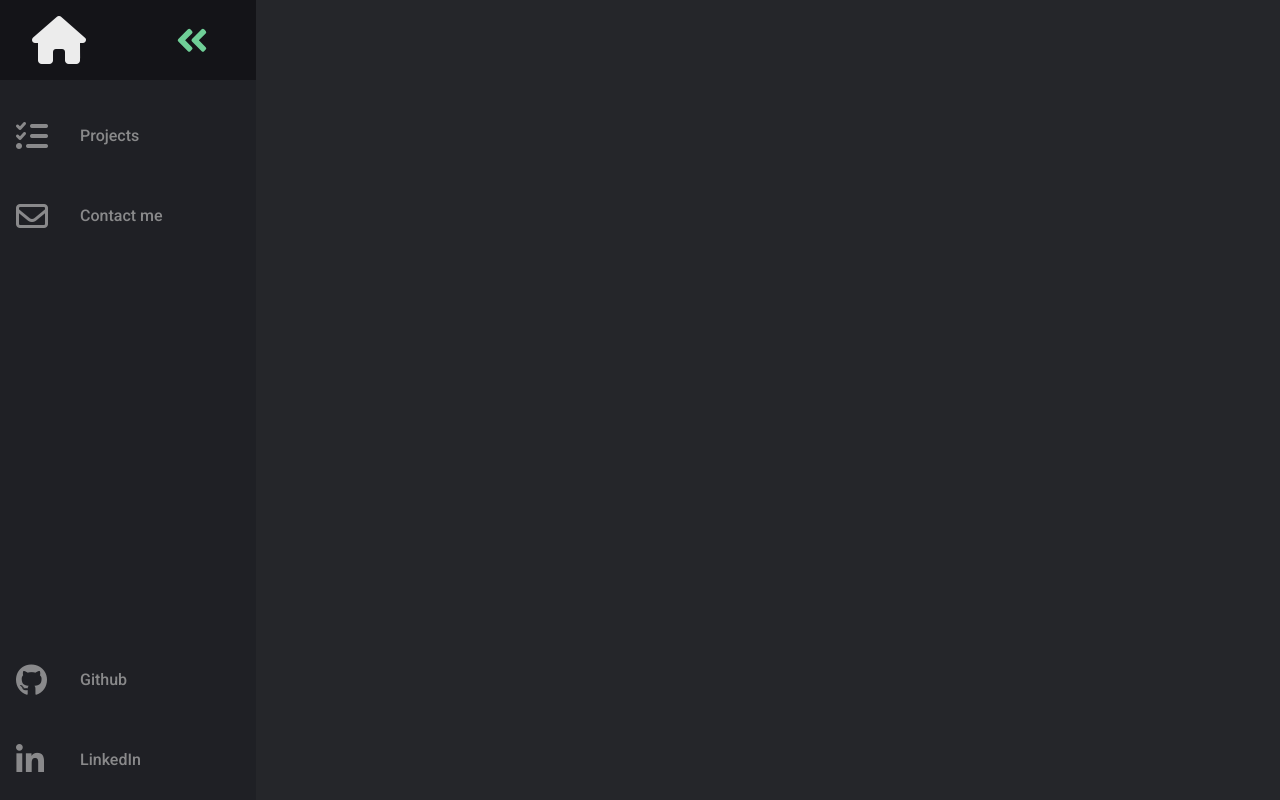
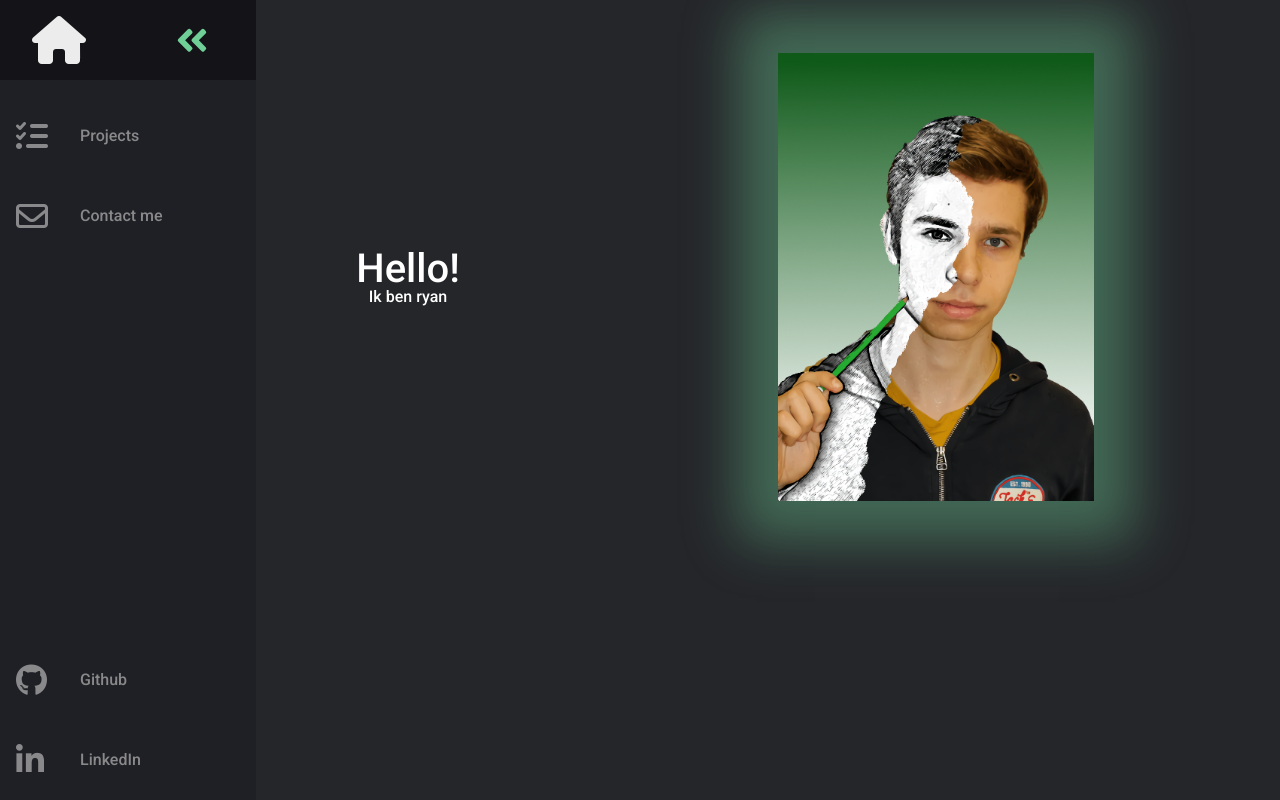
Before and after one commit to DeVogelRyan/DeVogelRyan.github.io, a plain HTML site: page index.html in a window 1280 px wide. Drawn offline with Linux system fonts and the light colour scheme.

Commit message:
added picture

```diff
--- a/css/master.css
+++ b/css/master.css
@@ -6,8 +6,13 @@ body {
     padding: 0;
     background-color: #25262A;
     font-family: 'Roboto', sans-serif;
+    color: white;
 }
 
 h1 {
-    font-size: 2em;
+    font-size: 2.5em;
 }
+
+img {
+    width: 100%;
+}
--- a/css/style.css
+++ b/css/style.css
@@ -1,4 +1,46 @@
 main {
-    margin: 5rem;
-    padding: 2%;
+    margin: 0 5rem;
+    padding-left: 5%;
 }
+
+#home {
+    display: flex;
+    align-items: center;
+    justify-content: space-between;
+    padding-top: 5%;
+}
+
+#home article, #home figure {
+    display: flex;
+    justify-content: center;
+    align-items: center;
+}
+
+#home article {
+    width: 50%;
+    flex-direction: column;
+    text-align: left;
+}
+
+#home figure {
+    width: 50%;
+}
+
+#home img {
+    width: 60%;
+    box-shadow: 0px 0px 50px 40px #6fcf9765;
+}
+
+.items {
+    opacity: 0;
+    transform: translateY(3rem);
+    animation: fadeInUp 2s ease forwards;
+    animation-delay: 2s;
+}
+
+@keyframes fadeInUp {
+    to {
+        opacity: 1;
+        transform: translateY(0);
+    }
+}
--- a/index.html
+++ b/index.html
@@ -3,7 +3,7 @@
   <link rel="stylesheet" href="css/reset.css">
   <link rel="stylesheet" href="css/master.css">
   <link rel="stylesheet" href="css/style.css">
-  <link rel="stylesheet" href="css/nav.css"/>
+  <link rel="stylesheet" href="css/nav.css" />
   <script src="https://kit.fontawesome.com/d35e422033.js" crossorigin="anonymous"></script>
 
 </head>
@@ -14,27 +14,16 @@
       <li class="logo">
         <a href="index.html" class="nav-link">
           <span class="link-text logo-text"><i class="fas fa-home"></i></span>
-          <svg
-            aria-hidden="true"
-            focusable="false"
-            data-prefix="fad"
-            data-icon="angle-double-right"
-            role="img"
-            xmlns="http://www.w3.org/2000/svg"
-            viewBox="0 0 448 512"
-            class="svg-inline--fa fa-angle-double-right fa-w-14 fa-5x"
-          >
+          <svg aria-hidden="true" focusable="false" data-prefix="fad" data-icon="angle-double-right" role="img"
+            xmlns="http://www.w3.org/2000/svg" viewBox="0 0 448 512"
+            class="svg-inline--fa fa-angle-double-right fa-w-14 fa-5x">
             <g class="fa-group">
-              <path
-                fill="currentColor"
+              <path fill="currentColor"
                 d="M224 273L88.37 409a23.78 23.78 0 0 1-33.8 0L32 386.36a23.94 23.94 0 0 1 0-33.89l96.13-96.37L32 159.73a23.94 23.94 0 0 1 0-33.89l22.44-22.79a23.78 23.78 0 0 1 33.8 0L223.88 239a23.94 23.94 0 0 1 .1 34z"
-                class="hover-color"
-              ></path>
-              <path
-                fill="currentColor"
+                class="hover-color"></path>
+              <path fill="currentColor"
                 d="M415.89 273L280.34 409a23.77 23.77 0 0 1-33.79 0L224 386.26a23.94 23.94 0 0 1 0-33.89L320.11 256l-96-96.47a23.94 23.94 0 0 1 0-33.89l22.52-22.59a23.77 23.77 0 0 1 33.79 0L416 239a24 24 0 0 1-.11 34z"
-                class="hover-color"
-              ></path>
+                class="hover-color"></path>
             </g>
           </svg>
         </a>
@@ -78,9 +67,13 @@
 
   <main>
     <section id="home">
-
-      <h1 id="typewriter-placeholder"></h1>
-
+      <article>
+        <h1 id="typewriter-placeholder"></h1>
+        <p class="items">Ik ben ryan</p>
+      </article>
+      <figure>
+        <img src="img/profile1.png" alt="profile">
+      </figure>
     </section>
   </main>
   <script src="js/script.js"></script>
--- a/js/script.js
+++ b/js/script.js
@@ -2,7 +2,7 @@ window.onload = () => {
 
     var i = 0;
     var txt = "Hello!";
-    var speed = 100;
+    var speed = 250;
 
     function typeWriter(element, text) {
        if (i < text.length) {
```
Also changed, not shown: img/profile.png (added), img/profile1.png (added).
